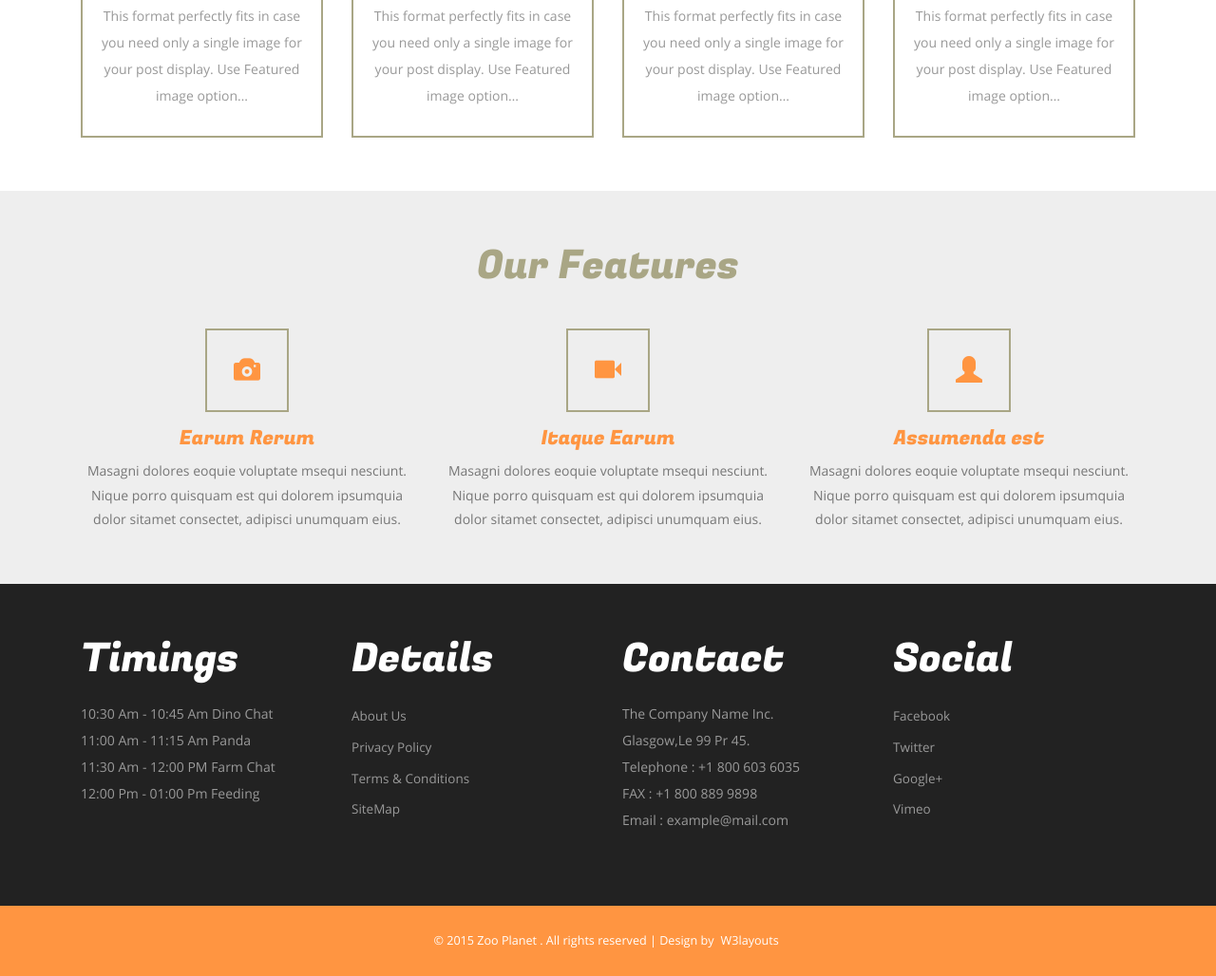
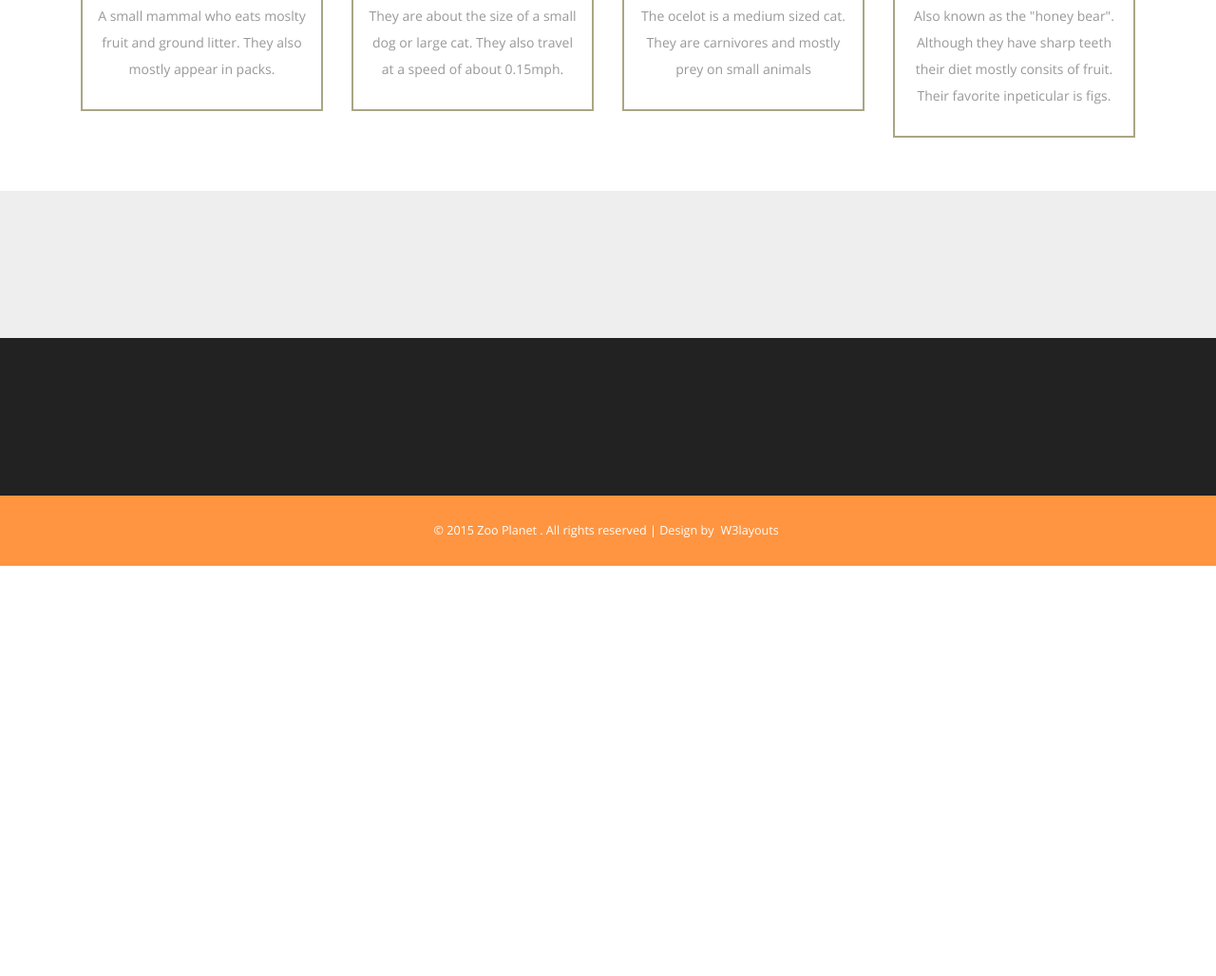
Before and after one commit to etakuu/final-project, a plain HTML site: page web/services.html in a window 1280 px wide. Shown: the part 544-1572 px from the top of the page at 95% size. After the commit the page ends 1140 px from the top, so only its background shows below. Drawn offline with Linux system fonts and the light colour scheme; files whose address does not match are found by name.

Commit message:
lololooololoolol

```diff
--- a/web/services.html
+++ b/web/services.html
@@ -43,7 +43,7 @@ Smartphone Compatible web template, free webdesigns for Nokia, Samsung, LG, Sony
 							  <ul class="nav navbar-nav">
 									<li><a href="index.html">Home <span class="sr-only">(current)</span></a></li>
 									<li><a href="about.html">About</a></li>
-									<li class="active"><a href="services.html">Services</a></li>
+									<li class="active"><a href="services.html">Animals</a></li>
 									<li class="dropdown">
 										<a href="#" class="dropdown-toggle" data-toggle="dropdown" role="button" aria-haspopup="true" aria-expanded="false">Gallery <span class="caret"></span></a>
 								<ul class="dropdown-menu">
@@ -65,7 +65,7 @@ Smartphone Compatible web template, free webdesigns for Nokia, Samsung, LG, Sony
 				</div>
 		<div class="banner-header">
 			<div class="container">
-				<h2>Services</h2>
+				<h2>Animals</h2>
 			</div>
 			</div>
 	<div class="content">
@@ -77,28 +77,28 @@ Smartphone Compatible web template, free webdesigns for Nokia, Samsung, LG, Sony
 						<img src="http://elelur.com/data_images/mammals/coati/coati-07.jpg" class="img-responsive" alt="" />
 						<div class="services-info">
 						<h4>Coati</h4>
-						<p>This format perfectly fits in case you need only a single image for your post display. Use Featured image option…</p>
+						<p>A small mammal who eats moslty  fruit and ground litter. They also mostly appear in packs. </p>
 						</div>
 						</div>
 						<div class="col-md-3 services-grid">
 							<img src="https://img.purch.com/w/660/aHR0cDovL3d3dy5saXZlc2NpZW5jZS5jb20vaW1hZ2VzL2kvMDAwLzAwMi8yNTcvb3JpZ2luYWwvMDgwNTEzLXNsZWVwaW5nLXNsb3RoLTAyLmpwZw==" class="img-responsive" alt="" />
 							<div class="services-info">
 								<h4>Three toed sloth</h4>
-								<p>This format perfectly fits in case you need only a single image for your post display. Use Featured image option…</p>
+								<p>They are about the size  of a small dog or large cat. They also travel at a  speed of about 0.15mph.</p>
 							</div>
 						</div>
 						<div class="col-md-3 services-grid">
 							<img src="https://d11kavc4axrfgm.cloudfront.net/pet_care/wp-content/uploads/2016/10/23153352/ocelot-1200175_960_720.jpg" class="img-responsive" alt="" />
 							<div class="services-info">
 								<h4>Ocelot</h4>
-								<p>This format perfectly fits in case you need only a single image for your post display. Use Featured image option…</p>
+								<p>The ocelot is a medium sized cat. They are carnivores and mostly prey on small animals</p>
 							</div>
 						</div>
 						<div class="col-md-3 services-grid">
 							<img src="http://texasexoticanimals.com/wp-content/gallery/kinkajou/kinkajou_7.JPG" class="img-responsive" alt="" />
 							<div class="services-info">
 								<h4>Kinkajou</h4>
-								<p>This format perfectly fits in case you need only a single image for your post display. Use Featured image option…</p>
+								<p>Also known as the "honey bear". Although they have sharp teeth their diet mostly consits of fruit. Their favorite inpeticular is figs.</p>
 							</div>
 						</div>
 					<div class="clearfix"></div>
@@ -109,23 +109,16 @@ Smartphone Compatible web template, free webdesigns for Nokia, Samsung, LG, Sony
 	<!--feature-->
 				<div class="feature">
 					<div class="container">
-						<h3>Our Features</h3>
+						<h3></h3>
 						<div class="feature-grids">
 								<div class="col-md-4 feature-grid">
-										<span class="glyphicon glyphicon-camera" aria-hidden="true"></span>
-										<h4>Earum Rerum</h4>
-										<p>Masagni dolores eoquie voluptate msequi nesciunt. Nique porro quisquam est qui dolorem ipsumquia dolor sitamet consectet, adipisci unumquam eius.</p>
+
 									</div>
 									<div class="col-md-4 feature-grid">
-										<span class="glyphicon glyphicon-facetime-video" aria-hidden="true"></span>
-										<h4>Itaque Earum</h4>
-										<p>Masagni dolores eoquie voluptate msequi nesciunt. Nique porro quisquam est qui dolorem ipsumquia dolor sitamet consectet, adipisci unumquam eius.</p>
-									</div>
+					</div>
 									<div class="col-md-4 feature-grid">
-										<span class="glyphicon glyphicon-user" aria-hidden="true"></span>
-										<h4>Assumenda est</h4>
-										<p>Masagni dolores eoquie voluptate msequi nesciunt. Nique porro quisquam est qui dolorem ipsumquia dolor sitamet consectet, adipisci unumquam eius.</p>
-									</div>
+
+</div>
 									<div class="clearfix"></div>
 								</div>
 					</div>
@@ -136,38 +129,38 @@ Smartphone Compatible web template, free webdesigns for Nokia, Samsung, LG, Sony
 					<div class="container">
 						<div class="specials-grids">
 							<div class="col-md-3 specials1">
-								<h3>timings</h3>
-									<p>10:30 Am - 10:45 Am Dino Chat</p>
-									<p>11:00 Am - 11:15 Am Panda</p>
-									<p>11:30 Am - 12:00 PM Farm Chat</p>
-									<p>12:00 Pm - 01:00 Pm Feeding</p>
+								<h3></h3>
+									<p></p>
+									<p></p>
+									<p></p>
+									<p></p>
 							</div>
 							<div class="col-md-3 specials1">
-								<h3> details</h3>
+								<h3> </h3>
 								<ul>
-									<li><a href="about.html">About Us</a></li>
-									<li><a href="#">Privacy Policy</a></li>
-									<li><a href="#">Terms & Conditions</a></li>
-									<li><a href="contact.html">SiteMap</a></li>
+									<li><a href="about.html"></a></li>
+									<li><a href="#"></a></li>
+									<li><a href="#"></a></li>
+									<li><a href="contact.html"></a></li>
 								</ul>
 							</div>
 							<div class="col-md-3 specials1">
-								<h3>contact</h3>
+								<h3></h3>
 								<address>
-									<p>The Company Name Inc.</p>
-									<p>Glasgow,Le 99 Pr 45.</p>
-									<p>Telephone : +1 800 603 6035</p>
-									<p>FAX : +1 800 889 9898</p>
-									<p>Email : <a href="mailto:example@mail.com">example@mail.com</a></p>
+									<p></p>
+									<p></p>
+									<p></p>
+									<p></p>
+									<p> <a href="mailto:example@mail.com"></a></p>
 								</address>
 							</div>
 							<div class="col-md-3 specials1">
-								<h3>social</h3>
+								<h3></h3>
 								<ul>
-									<li><a href="#">facebook</a></li>
-									<li><a href="#">twitter</a></li>
-									<li><a href="#">google+</a></li>
-									<li><a href="#">vimeo</a></li>
+									<li><a href="#"></a></li>
+									<li><a href="#"></a></li>
+									<li><a href="#"></a></li>
+									<li><a href="#"></a></li>
 								</ul>
 							</div>
 							<div class="clearfix"></div>
```
Also changed, not shown: web/about.html (+1 -1 lines), web/contact.html (+1 -1 lines), web/index.html (+1 -1 lines).
